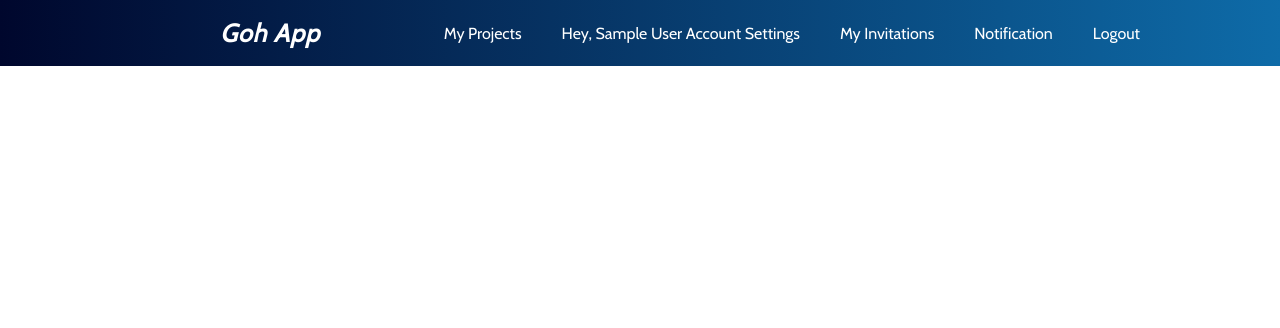
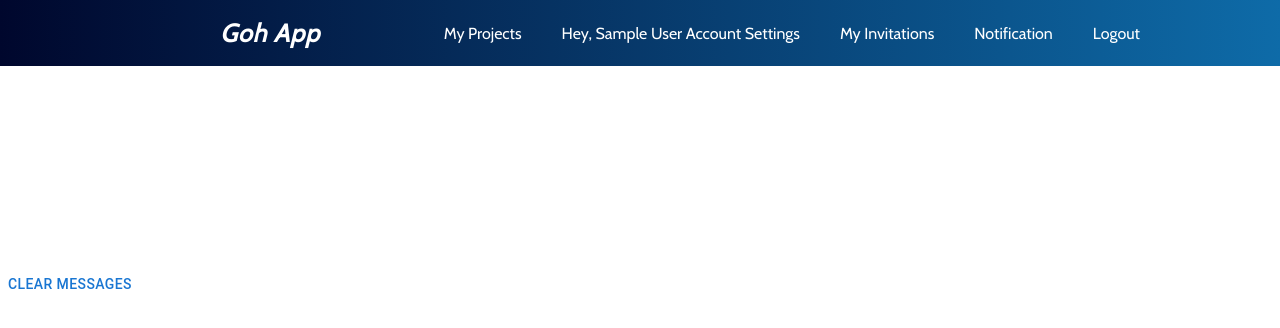
Before and after one commit to TheGoh/Goh, a React (Create React App) app in the folder goh-app/: page /notification in a window 1280 px wide. Shown: the top 328 px of the page. Built offline with nearby package versions, Linux system fonts and the light colour scheme; no server answers; the database is empty; sample sign-in values are in the browser's storage.

Commit message:
update clear message button

```diff
--- a/goh-app/src/pages/notification/Notification.js
+++ b/goh-app/src/pages/notification/Notification.js
@@ -6,11 +6,14 @@ import List from '@mui/material/List';
 import Divider from '@mui/material/Divider';
 import ListItemText from '@mui/material/ListItemText';
 import Badge from '@mui/material/Badge';
+import Button from '@mui/material/Button';
+import Grid from '@mui/material/Grid';
 
 import { useDocument } from '../../hooks/useDocument';
 import { useAuthContext } from '../../hooks/useAuthContext';
 import { useCollection } from '../../hooks/useCollection';
-
+import { firedb } from '../../firebase/config';
+import {updateDoc, doc} from "firebase/firestore";
 
 
 export default function Notification() {
@@ -21,40 +24,33 @@ export default function Notification() {
 
     //current user list
     const [userData,setUserData]=useState([])
-    let myUSerId = 1;
 
     // get task status
     const { user } = useAuthContext();
     const { documents: userDetail } = useDocument('users', user.uid );
-    // let { documents: task_collections } = useCollection(`projects/${userDetail?.ownedProjects[0].id}/tasks`, null);
-
-    // if (task_collections && task_collections.length > 0) {
-    //   let arr = talkList;
-    //   task_collections.forEach((t, i) => {
-    //     let curTextData = {
-    //       userName: t.taskName,
-    //       userId: i+1,
-    //       newMessageTime: new Date().toLocaleTimeString(),
-    //       text: t.taskState
-    //     };
-    //     arr.push(curTextData);
-    //   });
-    //   settalkList(arr);
-    // }
     useEffect(() => {
       if(userDetail){
         console.log(userDetail.my_message);
       }
     });
-    // const handleNotification = async(e) => {
-    //   e.preventDefault();
 
+    const handleClear = async(e) => {
+      e.preventDefault();
+      if (userDetail){
+        let clear = [];
+        await updateDoc(doc(firedb, `users`, user.uid),{
+          my_message:clear
+        })
 
-    // }
+      }
+
+    }
 
     return(
-        <div class='notify'>
-        </div>
+      <Grid container sx={{marginTop: '200px'}} columns={1}>
+            <Button onClick={handleClear}>Clear Messages</Button>
+      </Grid>
+
     )
 
 }
--- a/goh-app/src/pages/project/projectinfo/ProjectInfo.js
+++ b/goh-app/src/pages/project/projectinfo/ProjectInfo.js
@@ -253,6 +253,12 @@ export default function Project() {
 
     }, [task_collections]);
 
+    useEffect(() => {
+        if (progress == 100) {
+            console.log("hello you reach 100% progress!!!")
+        }
+
+    },[progress])
 
 
     // Task state changes
```
